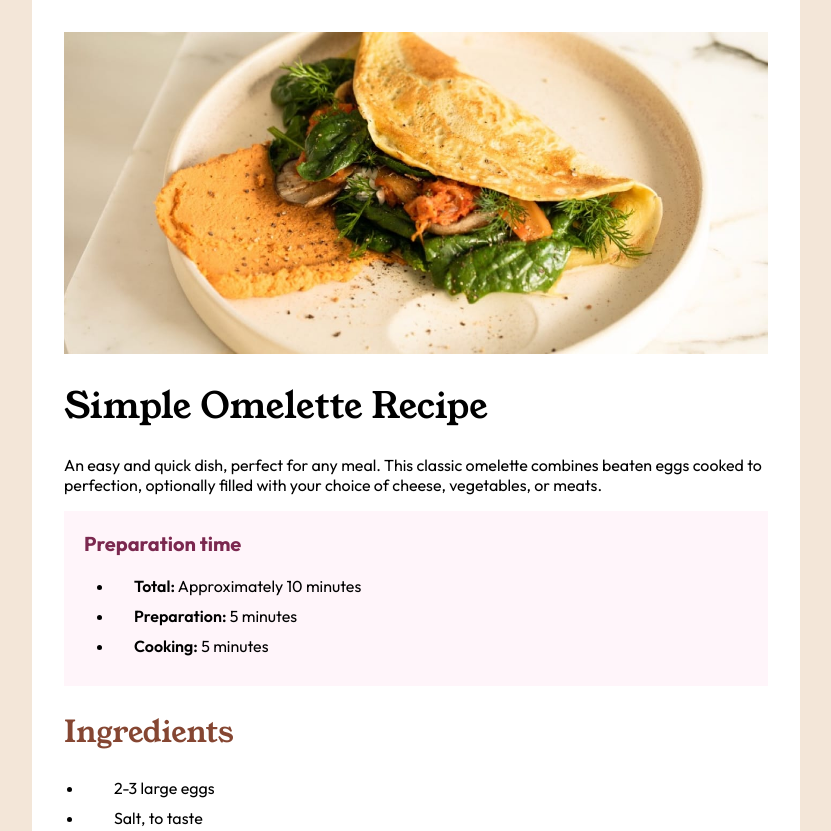
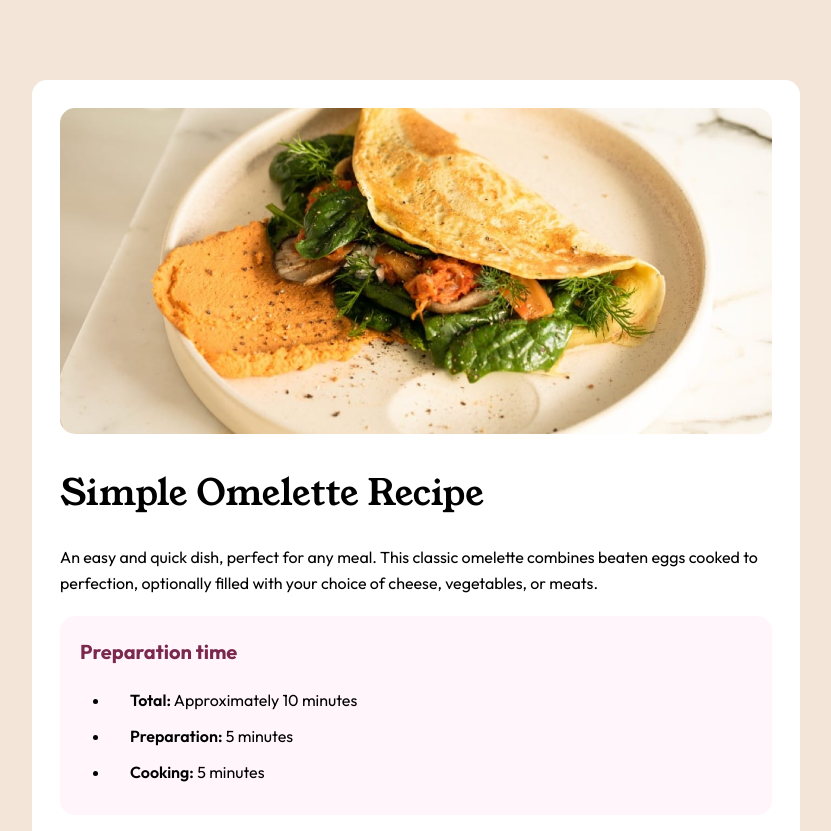
Before and after one commit to b22thohe/recipe-page-main, a plain HTML site: page index.html in a window 1536 px wide. Shown: the top 831 px of the page, without its empty margins (352-1183 px from the left). Drawn offline with Linux system fonts and the light colour scheme.

Commit message:
Final styling

```diff
--- a/index.html
+++ b/index.html
@@ -16,8 +16,8 @@
 </head>
 <body>
   <main>
+    <img class="banner-image" src="assets/images/image-omelette.jpeg" alt="an omelette serving" width="1312" height="600">
     <header>
-      <img class="banner-image" src="assets/images/image-omelette.jpeg" alt="an omelette serving" width="1312" height="600">
       <h1 class="recipe-title">Simple Omelette Recipe</h1>
       <p class="intro">An easy and quick dish, perfect for any meal. This classic omelette combines beaten eggs cooked
         to perfection, optionally filled with your choice of cheese, vegetables, or meats.</p>
--- a/styles.css
+++ b/styles.css
@@ -16,8 +16,10 @@
 }
 
 html, body {
+    width: 100%;
     margin: 0;
     font-size: 62.5%;
+    line-height: 1.6;
 }
 
 body {
@@ -25,6 +27,7 @@ body {
 }
 
 h1 {
+    margin: 0 0 2.4rem;
     font-size: 3.6rem;
     font-weight: 400;
 }
@@ -42,18 +45,28 @@ h3 {
     color: hsl(332, 51%, 32%);
 }
 
+header {
+    max-width: 100%;
+    margin: 3rem auto 0;
+}
+
 hr {
     margin-top: 2.5rem;
 }
 
 main {
-    padding: 3.2rem;
     background-color: hsl(0, 0%, 100%);
+    width: 100%;
+    padding: 0 2.8rem 1.4rem;
 }
 
 p, li, span, table td {
     font-family: "Outfit", sans-serif;
     font-size: 1.6rem;
+}
+
+p.intro {
+    margin-bottom: 2rem;
 }
 
 section.nutrition {
@@ -62,6 +75,7 @@ section.nutrition {
 
 section.preparation-info {
     padding: 2rem;
+    border-radius: 15px;
     background-color: hsl(330, 100%, 98%);
 }
 
@@ -117,7 +131,7 @@ ol.instructions-list {
 }
 
 ol.instructions-list li {
-    padding-left: 3rem;
+    padding-left: 1.4rem;
     margin-bottom: 1rem;
 }
 
@@ -131,8 +145,11 @@ ol.instructions-list li {
 }
 
 .banner-image {
-    width: 100%;
+    width: 100vw;
     height: auto;
+    margin-left: 50%;
+    transform: translateX(-50%);
+    display: block;
 }
 
 span.bold {
@@ -141,9 +158,24 @@ span.bold {
 
 /* MEDIA QUERIES */
 @media (min-width: 528px) {
+
+}
+
+@media (min-width: 1440px) {
     body {
         max-width: 50%;
         margin-left: auto;
         margin-right: auto;
     }
+
+    main {
+        margin-top: 8rem;
+        padding-top: 2.8rem;
+        border-radius: 15px;
+    }
+
+    .banner-image {
+        max-width: 100%;
+        border-radius: 15px;
+    }
 }
```
